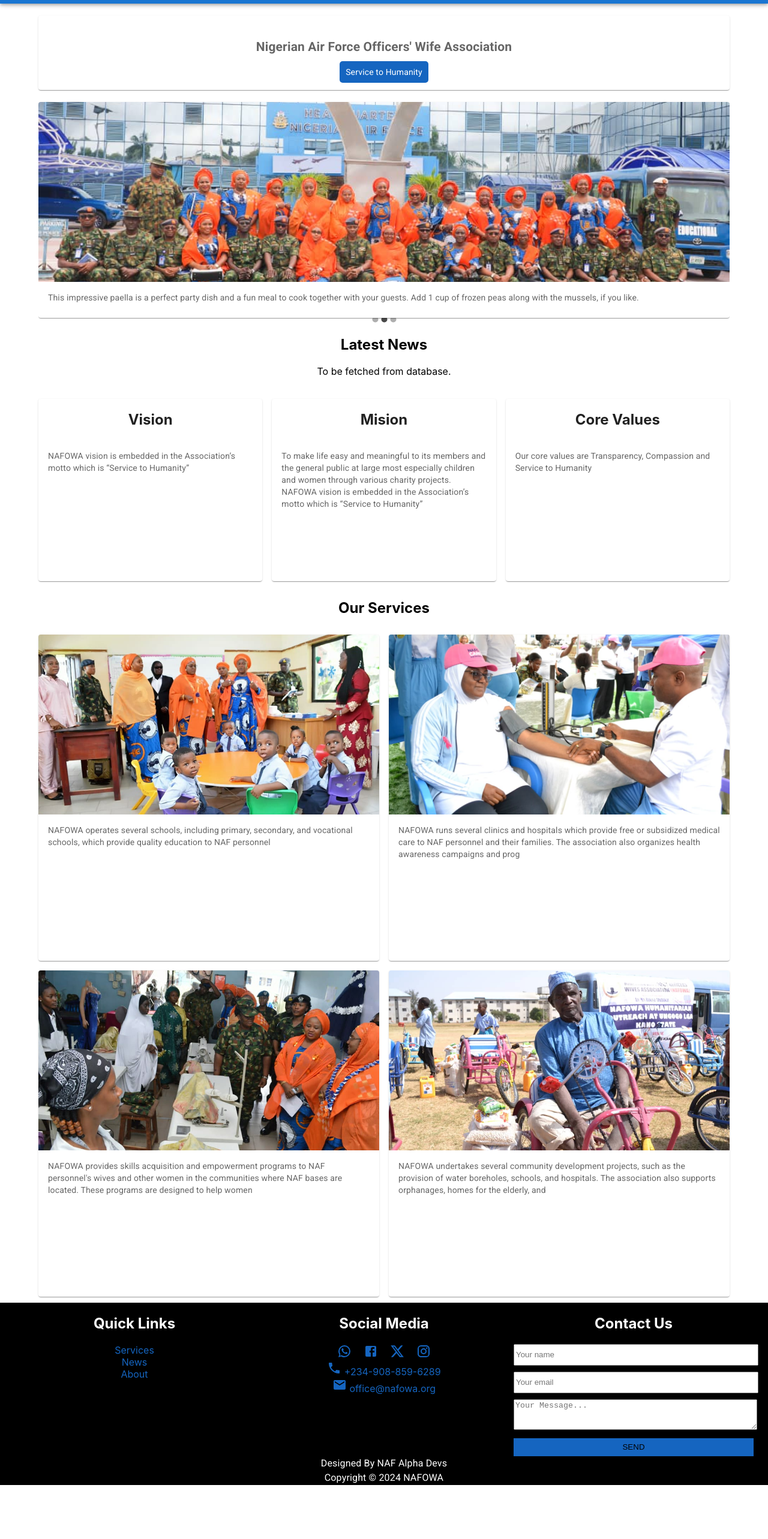
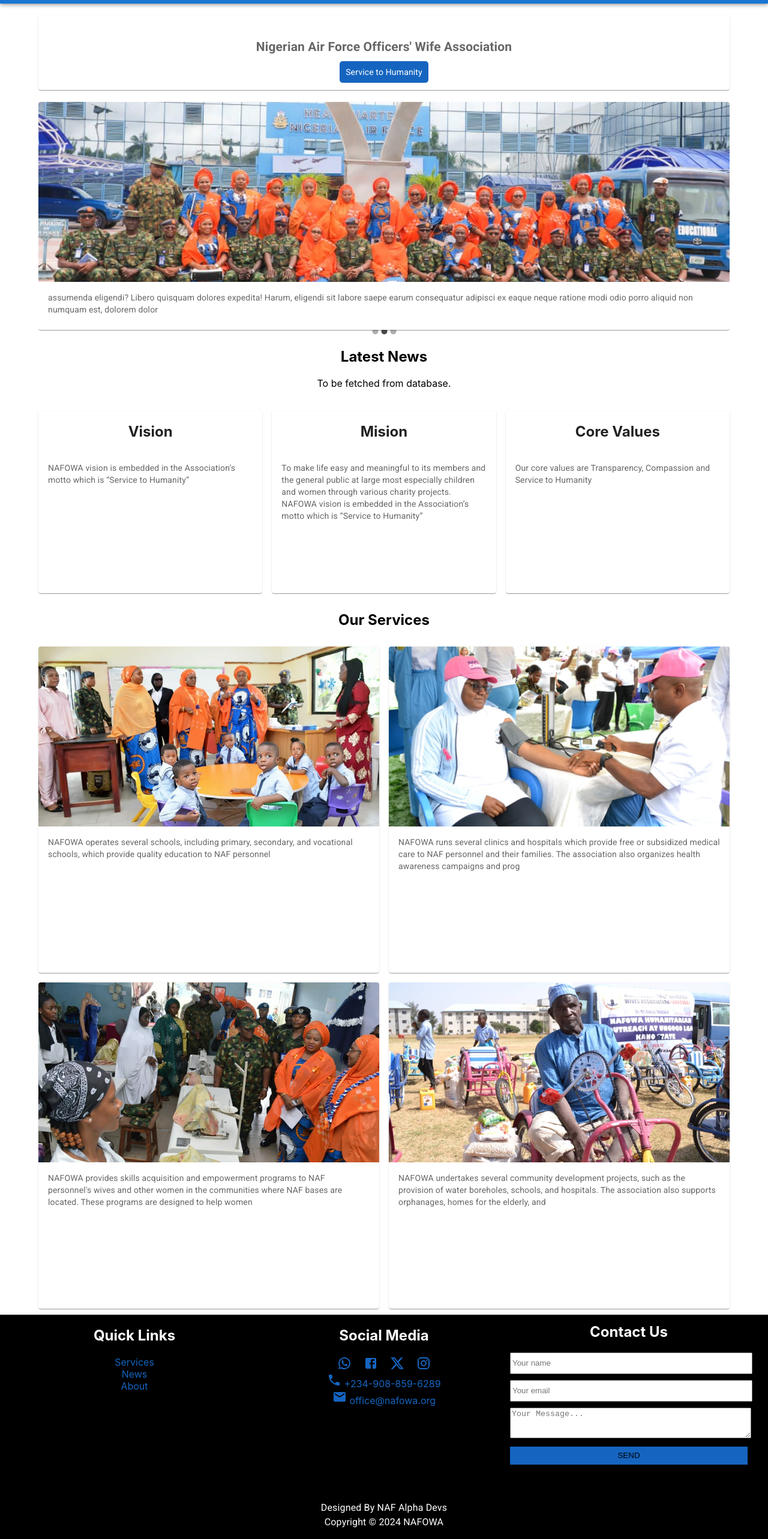
Before and after one commit to Emmanuel-002/nafowa, a React (Create React App) app: page / in a window 1280 px wide. Shown: the part 63-2629 px from the top of the page at 60% size. Before the commit the page ends 2539 px from the top, so only its background shows below. Built offline with nearby package versions, Linux system fonts and the light colour scheme.

Commit message:
landing page

```diff
--- a/package.json
+++ b/package.json
@@ -13,6 +13,7 @@
     "react": "^18.3.1",
     "react-dom": "^18.3.1",
     "react-material-ui-carousel": "^3.4.2",
+    "react-router-dom": "^6.23.1",
     "react-scripts": "5.0.1",
     "web-vitals": "^2.1.4"
   },
--- a/public/index.html
+++ b/public/index.html
@@ -2,7 +2,7 @@
 <html lang="en">
   <head>
     <meta charset="utf-8" />
-    <link rel="icon" href="%PUBLIC_URL%/favicon.ico" />
+    <link rel="icon" href="%PUBLIC_URL%/logo.jpeg" />
     <meta name="viewport" content="width=device-width, initial-scale=1" />
     <meta name="theme-color" content="#000000" />
     <meta
--- a/src/App.js
+++ b/src/App.js
@@ -1,11 +1,24 @@
 import * as React from 'react';
 import Home from './home/Home';
+import { BrowserRouter as Router, Routes, Route } from "react-router-dom";
 
 function App() {
   return(
-    <>
-      <Home />
-    </>
+    <Router>
+      <Routes>
+        <Route path="/" element={<Home />} />
+{/*
+        <Route path="/Adminlogin" element={<LoginPage role="Admin" />} />
+        <Route path="/Studentlogin" element={<LoginPage role="Student" />} />
+        <Route path="/Teacherlogin" element={<LoginPage role="Teacher" />} />
+        <Route path="/Parentlogin" element={<LoginPage role="Parent" />} />
+        <Route path="/Contactus" element={<ContactUs />} />
+
+        <Route path="/Adminregister" element={<AdminRegisterPage />} />
+
+        <Route path='/*' element={<ErrorPage />} /> */}
+      </Routes>
+    </Router>
   )
 }
 
--- a/src/home/Banner.js
+++ b/src/home/Banner.js
@@ -29,24 +29,31 @@
     {
         src: banner1,
         alt: "Banner 1",
-        description: `This impressive paella is a perfect party dish and a fun meal to cook
-        together with your guests. Add 1 cup of frozen peas along with the mussels,
-        if you like.`
+        description: `Lorem ipsum dolor sit amet consectetur adipisicing elit. Ut facilis quisquam fugiat similique saepe aperiam neque dolorem
+        odio asperiores exercitationem velit, nihil commodi, molestias provident eligendi reiciendis eum! Rerum dolorem ipsum animi libero tempore,
+        similique ab sapiente repellendus explicabo possimus! Molestias rem tempore necessitatibus sed, quos illum quod quidem, velit vero doloremque,
+        in dolorum incidunt. Sapiente provident nihil, quam repellat temporibus eos eius aperiam iusto cupiditate magnam maxime sed tempora recusandae
+        `
     },
     {
         src: banner2,
         alt: "Banner 2",
-        description: `This impressive paella is a perfect party dish and a fun meal to cook
-        together with your guests. Add 1 cup of frozen peas along with the mussels,
-        if you like.`
+        description: `assumenda eligendi? Libero quisquam dolores expedita! Harum, eligendi sit labore saepe earum consequatur adipisci ex eaque neque ratione modi
+        odio porro aliquid non numquam est, dolorem dolores molestias vero quod hic consequuntur odit. Non totam voluptatem temporibus doloremque ipsam
+        quibusdam voluptatibus. Ab illo, consectetur distinctio vel temporibus quaerat ipsum quis fugiat debitis adipisci incidunt aperiam, est
+        accusantium aspernatur voluptatibus fugit reprehenderit voluptate laudantium rem veritatis! Alias, doloribus itaque optio odio corrupti,
+        `
     },
 
     {
         src: banner3,
         alt: "Banner 3",
-        description: `This impressive paella is a perfect party dish and a fun meal to cook
-        together with your guests. Add 1 cup of frozen peas along with the mussels,
-        if you like.`
+        description: ` harum inventore et, illum deserunt eum dolorem voluptate molestiae maxime nostrum? Culpa eius placeat tempora vel facere cupiditate alias
+        dolore blanditiis nobis, dignissimos voluptas rem, quia, quaerat neque animi aspernatur? Numquam, nostrum quam? Quia autem exercitationem
+        porro sunt facere optio odio, dolorem repellendus qui vitae alias dignissimos, fugiat asperiores temporibus repellat quisquam dolore quae!
+        Et, deserunt. Consequuntur, reprehenderit velit, autem esse vitae veniam ratione facere tempore neque est exercitationem quasi blanditiis
+        fugiat saepe quod! Aperiam nemo hic eaque mollitia vero fuga excepturi! Dignissimos laborum fuga consectetur? Ullam porro, vero iste eos ab
+        ad eaque tempore voluptas fugiat quidem magni, aliquid quam! Esse dolores quaerat, reprehenderit autem iste iure.`
     }
 ]
 
--- a/src/home/Footer.js
+++ b/src/home/Footer.js
@@ -31,7 +31,7 @@
             <a target='_blank' href="mailto:segseyman@gmail.com" style={{textDecoration:'none',color:'#1565c0',padding:'10px'}}> <MailIcon /> office@nafowa.org</a><br/>
 
         </Grid>
-        <Grid item xs={12} md={6} lg={4} style={{textAlign:'center'}}>
+        <Grid item xs={12} md={6} lg={4} style={{textAlign:'center',padding:'10px'}}>
         <form action="https://public.herotofu.com/v1/ab6ca490-1d5e-11ef-90b8-b52fc5a15495" method="post" accept-charset="UTF-8">
             <h2>Contact Us</h2>
                 <input name="Name" placeholder='Your name' id="name" type="text" required style={{marginBottom:'10px',width:'100%',height:'30px'}} /><br />
@@ -43,9 +43,8 @@
         </Grid>
       </Grid>
     </Box>
-        <Typography style={{textAlign:'center'}}>
-            Designed By NAF Alpha Devs<br />
-            Copyright &#169; {year} NAFOWA
+        <Typography style={{textAlign:'center',marginTop:'50px'}}>
+           <p> Designed By NAF Alpha Devs <br /> Copyright &#169; {year} NAFOWA</p>
         </Typography>
     </Container>
     )
```
Also changed, not shown: src/SubmitMessage.js (added, +9 -0 lines), public/logo.jpeg (added), 1 other file (tests, documents, lock files or other folders).
